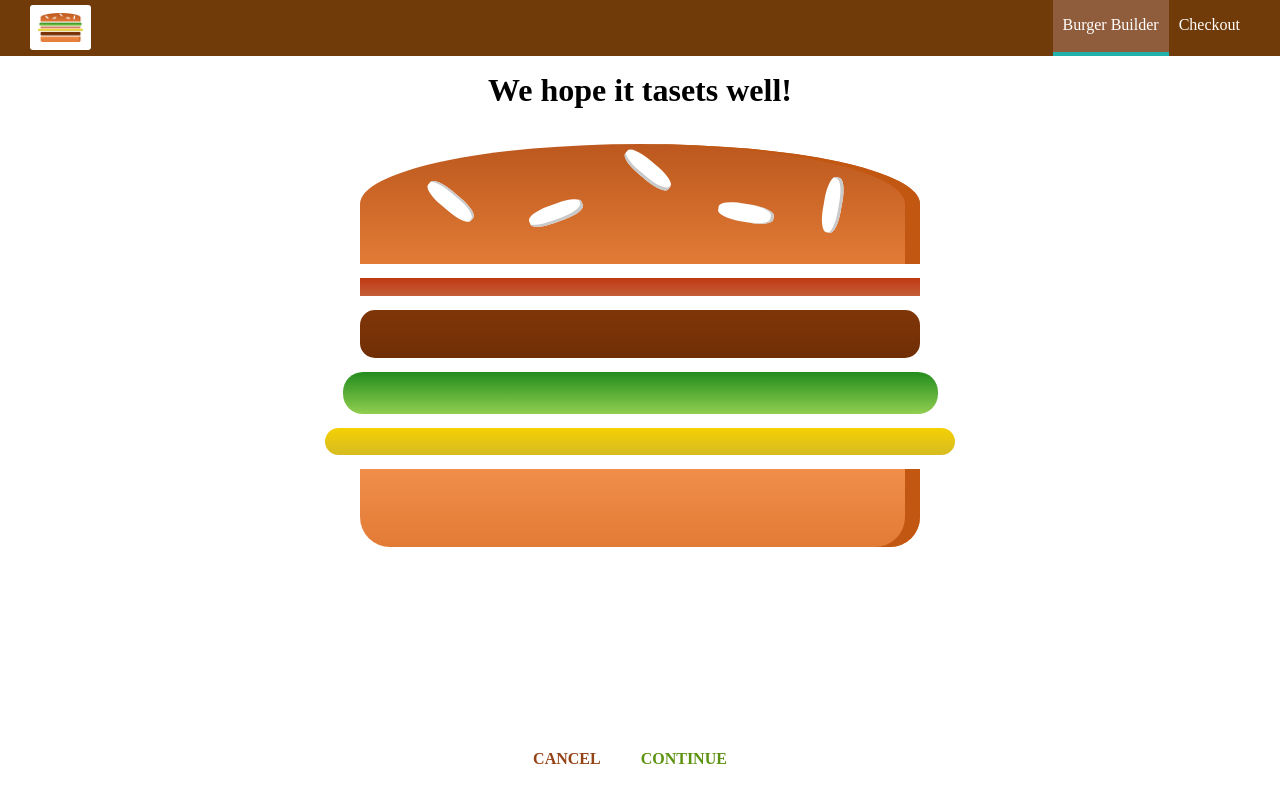
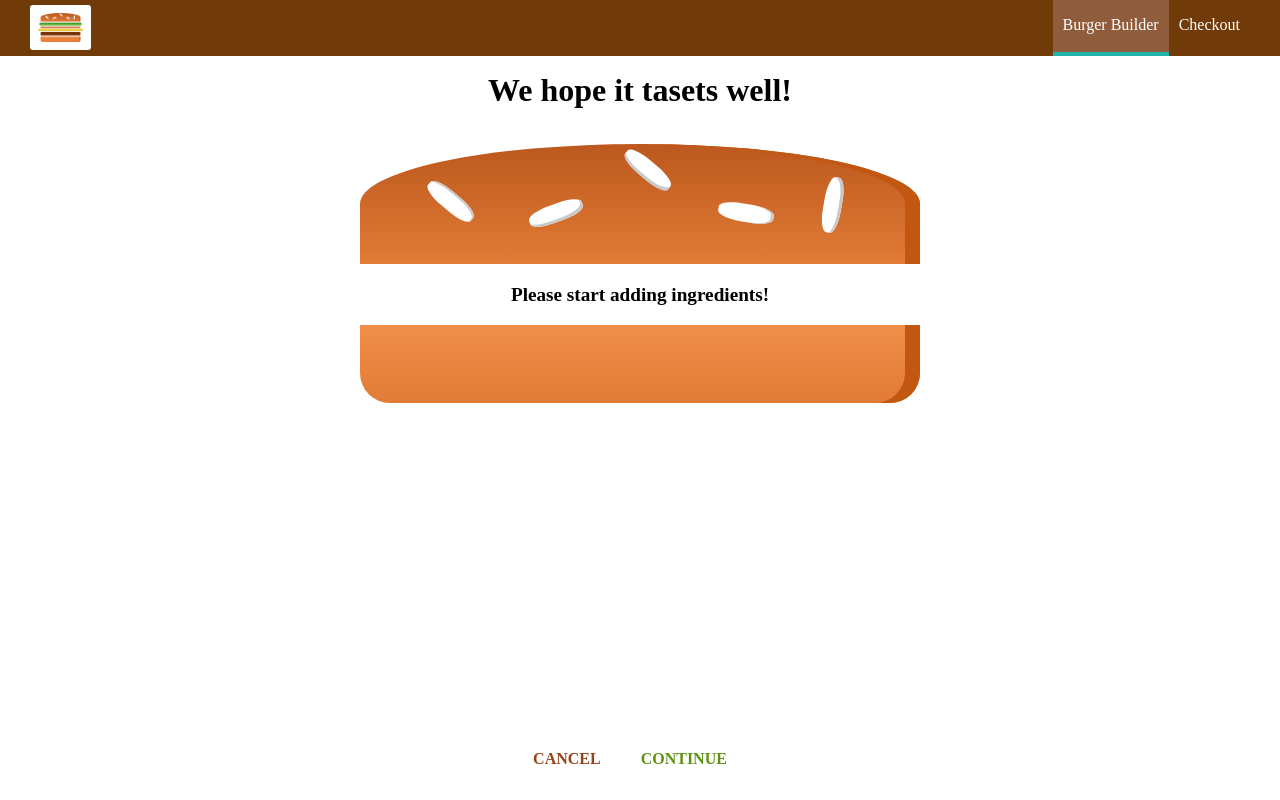
Before and after one commit to fisnikcanaj1/burger-app, a React app: page /checkout in a window 1280 px wide. Built offline with nearby package versions, Linux system fonts and the light colour scheme.

Commit message:
Ingradients passed via query parameters

```diff
--- a/src/containers/BurgerBuilder/BurgerBuilder.js
+++ b/src/containers/BurgerBuilder/BurgerBuilder.js
@@ -105,11 +105,16 @@ class BurgerBuilder extends Component {
         //         this.setState({ loading: false, purchasing: false });
         //     });
 
-        // const queryParams = [];
+        const queryParams = Object.keys(this.state.ingradients)
+            .map(igKey => {
+                return encodeURIComponent(igKey) + '=' + encodeURIComponent(this.state.ingradients[igKey]);
+        });
+
+        const queryString = queryParams.join('&');
 
         this.props.history.push({
             pathname: "/checkout",
-            search: 'Hellow'
+            search: '?' + queryString
         });
     }
 
--- a/src/containers/Checkout/Checkout.js
+++ b/src/containers/Checkout/Checkout.js
@@ -1,14 +1,23 @@
 import React, { Component } from 'react';
+import { withRouter } from 'react-router-dom';
 import CheckoutSummery from '../../components/Burger/Order/CheckoutSummery/CheckoutSummary';
 
 class Checkout extends Component {
     state = {
         ingradients: {
-            bacon: 1,
-            meat: 1,
-            salad: 1,
-            cheese: 1
+
         }
+    }
+
+    componentDidMount () {
+        const query = new URLSearchParams(this.props.location.search);
+        const ingradients = {};
+
+        for(let param of query.entries()) {
+            ingradients[param[0]] = +param[1];
+        }
+
+        this.setState({ingradients: ingradients});
     }
 
     checkoutCancelleHandler = () => {
@@ -31,4 +40,4 @@ class Checkout extends Component {
     }
 }
 
-export default Checkout;
+export default withRouter(Checkout);
```
